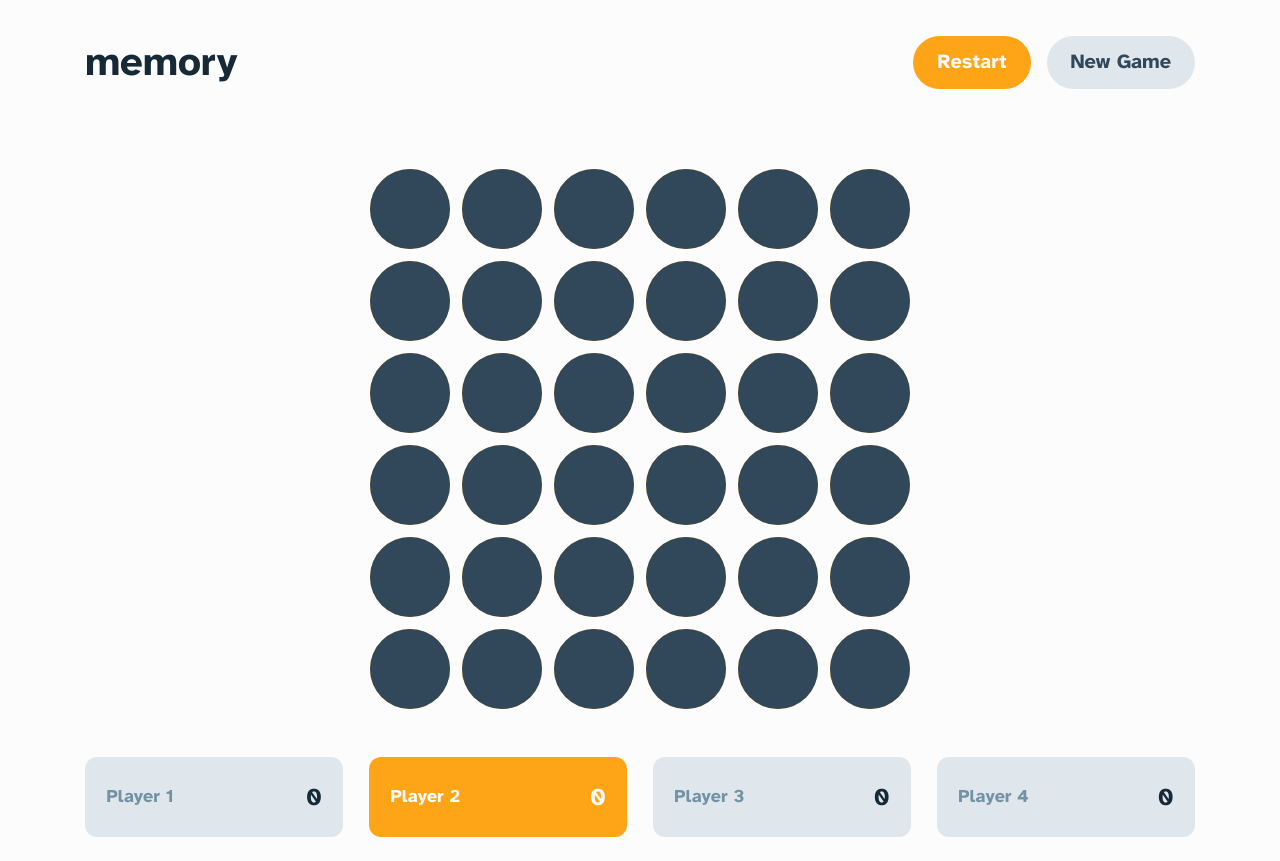
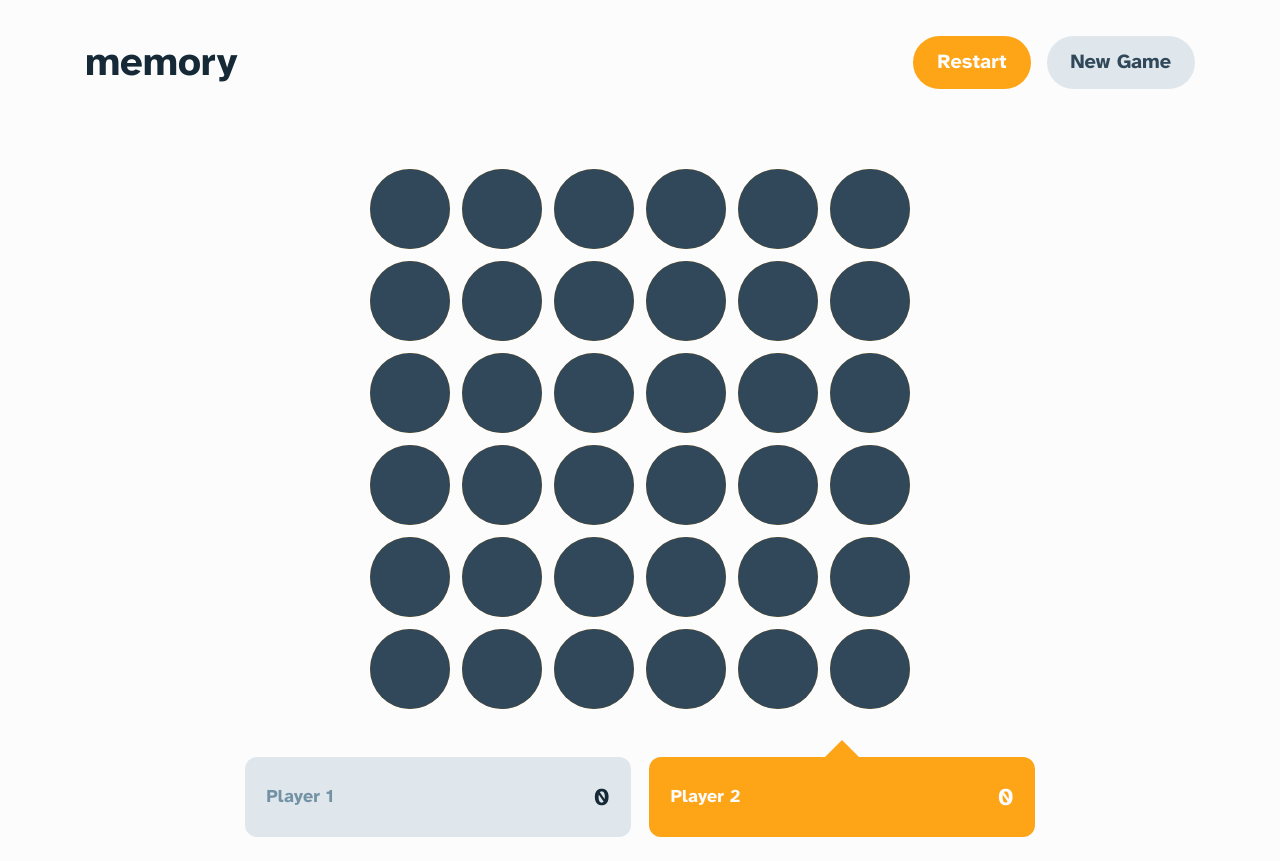
Before and after one commit to jubelo1234/memory-game, a React (Vite) app: page / in a window 1280 px wide. Built offline with nearby package versions, Linux system fonts and the light colour scheme.

Commit message:
added diamond shape to show active player

```diff
--- a/src/components/MultiScoreCard.tsx
+++ b/src/components/MultiScoreCard.tsx
@@ -1,7 +1,7 @@
 import ScoreCard from "./ScoreCard";
 
 export default function MultiScoreCard() {
-  const no_of_players: number = 4;
+  const no_of_players: number = 2;
 
   return (
     <div
--- a/src/components/ScoreCard.tsx
+++ b/src/components/ScoreCard.tsx
@@ -3,7 +3,7 @@ type ScoreCardType = {
 };
 
 export default function ScoreCard({ player }: ScoreCardType) {
-  console.log(player)
+
   const active: number = 2;
   const activeCard: boolean = player === active;
 
@@ -13,10 +13,10 @@ export default function ScoreCard({ player }: ScoreCardType) {
       <div
         className={` ${
           activeCard ? "bg-primary-400" : "bg-neutral-200"
-        }  rounded-[0.25rem] sm:rounded-xl w-full flex flex-col xl:flex-row xl:justify-between xl:items-center  items-center sm:items-start py-[0.4rem] sm:pt-[0.65rem] sm:pb-[0.7rem] xl:py-[1.5rem] sm:px-[1rem] xl:px-[1.35rem]`}
+        }  rounded-[0.25rem] sm:rounded-xl relative w-full flex flex-col xl:flex-row xl:justify-between xl:items-center  items-center sm:items-start py-[0.4rem] sm:pt-[0.65rem] sm:pb-[0.7rem] xl:py-[1.5rem] sm:px-[1rem] xl:px-[1.35rem]`}
       >
         <span
-          className={`font-bold sm:text-[0.9375rem] ${
+          className={`font-bold z-10 sm:text-[0.9375rem] ${
             activeCard ? "text-white" : "text-neutral-500"
           } xl:text-[1.125rem]`}
         >
@@ -30,6 +30,7 @@ export default function ScoreCard({ player }: ScoreCardType) {
         >
           0
         </span>
+        {activeCard && <div className="absolute w-4 sm:w-6 aspect-square bg-primary-400 top-[-8px] sm:top-[-12px] z-[1] left-1/2 -translate-x-1/2  transform rotate-45"></div> }
       </div>
       {activeCard && (
         <p className="mt-5 hidden text-center text-[0.8125rem] text-sm font-bold uppercase tracking-[0.375em] text-neutral-800 transition-opacity 2xl:block opacity-100">
```
